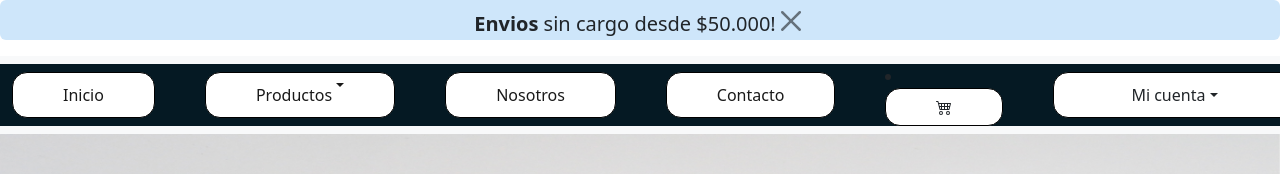
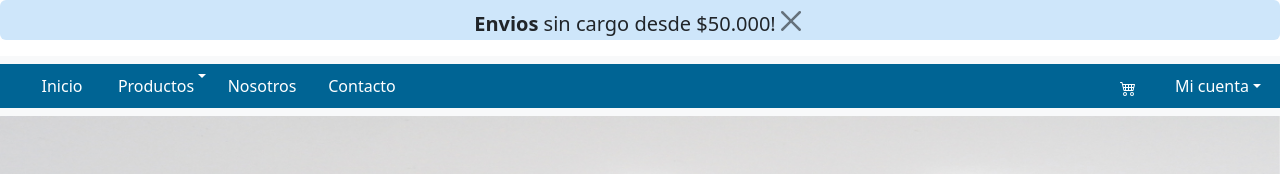
Before and after one commit to MauricioCarambia/ProyectoNumenCarrito, a React (Create React App) app: page / in a window 1280 px wide. Shown: the top 174 px of the page. Built offline with nearby package versions, Linux system fonts and the light colour scheme.

Commit message:
cambio de estilos de Navbar

```diff
--- a/src/App.css
+++ b/src/App.css
@@ -98,7 +98,7 @@ nav {
 }
 
 #idNav {
-    background-color: #051923;
+    background-color: rgb(0, 100, 148);
 }
 
 .formlog {
@@ -120,14 +120,41 @@ nav {
     color: white;
 }
 
-#micuenta {
+#liCart{
+    display: flex;
+    padding: 10px 10px;
+    margin: 0px 15px;
+    border-radius: 15px;
+    width: 50px;
+}
+
+#liCart:hover{
+    background-color: black;
+    color: white;
+    transition: all 0.3s ease-in-out;
     border: solid 1px black;
     border-radius: 15px;
-    padding: 10px 77px;
-    display: flex;
-    flex-wrap: nowrap;
-    justify-content: center;
-    background-color: white;
+
+
+
+}
+
+#buttonCart{
+    border-radius: 15px;
+    padding: 0px 5px;
+    color: #ffffff;
+    margin: auto;
+}
+
+
+#micuenta {
+
+    color: #ffffff;
+    border-radius: 15px;
+width: 100px;
+display: flex;
+justify-content: center;
+padding: 10px 0px;
 }
 
 #micuenta:hover {
@@ -145,14 +172,11 @@ nav {
 
 #navbarDropdown,
 #buttonNav {
-    border: solid 1px black;
+    color: #ffffff;
     border-radius: 15px;
-    padding: 10px 50px;
-    display: flex;
-    flex-wrap: nowrap;
-    justify-content: center;
-    margin-right: 50px;
-    background-color: white;
+width: 100px;
+display: flex;
+justify-content: center;
 }
 
 #navbarDropdown:hover {
@@ -166,12 +190,12 @@ nav {
 }
 
 #menuProducts {
-    background-color: black;
+    background-color:  rgb(0, 100, 148);
 }
 
 #productos:hover {
-    background-color: white;
-    color: black;
+    background-color: black;
+    color: white;
     transition: all 0.3s ease-in-out;
     border: solid 1px black;
     border-radius: 15px;
@@ -185,7 +209,8 @@ nav {
 
 #ulLog {
     background-color: black;
-    width: 100%;
+
+    margin-left: -57px;
 }
 
 #divLog {
--- a/src/Components/Navbar.js
+++ b/src/Components/Navbar.js
@@ -22,7 +22,7 @@ const Navbar = () => {
               <li class="nav-item">
                 <Link to="/" class="nav-link active" id="buttonNav" aria-current="page" >Inicio</Link>
               </li>
-              <li class="nav-item dropdown">
+              <li  class="nav-item dropdown">
                 <Link to="/Productos" class="nav-link dropdown-toggle active" id="navbarDropdown" role="button" data-bs-toggle="dropdown" aria-expanded="false">
                   Productos
                 </Link>
@@ -40,8 +40,9 @@ const Navbar = () => {
                 <Link to="/Contacto" id="buttonNav" className="nav-link active" >Contacto</Link>
               </li>
             </ul>
-            <li class="nav-item">
-              <Link to="/Carrito" id="buttonNav" className="nav-link active" ><BsCart4/></Link>
+
+            <li id="liCart" class="nav-item">
+              <Link to="/Carrito" id="buttonCart" className="nav-link active" ><BsCart4/></Link>
             </li>
             <li id="micuenta" class="nav-item dropdown"  >
               <a id="miCuenta" class="nav-link dropdown-toggle" href="#" role="button" data-bs-toggle="dropdown" aria-expanded="false">
```
